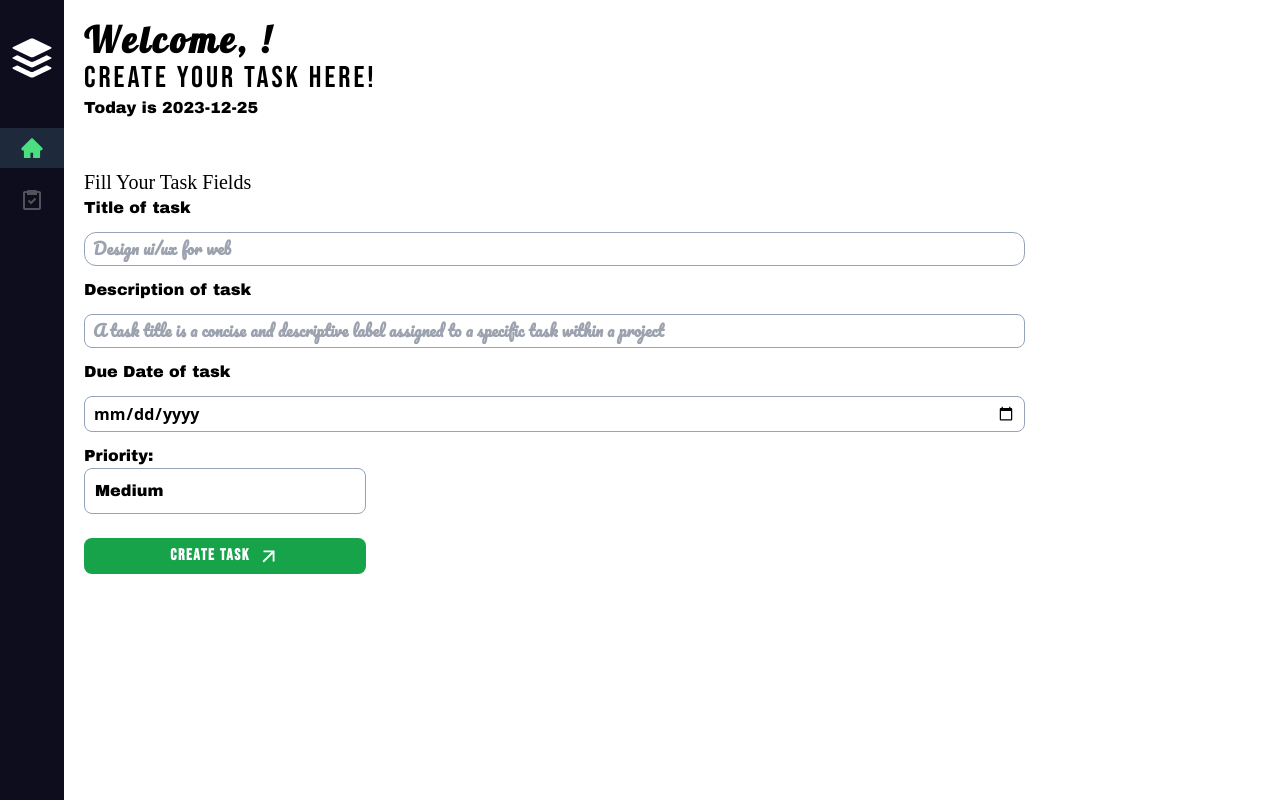
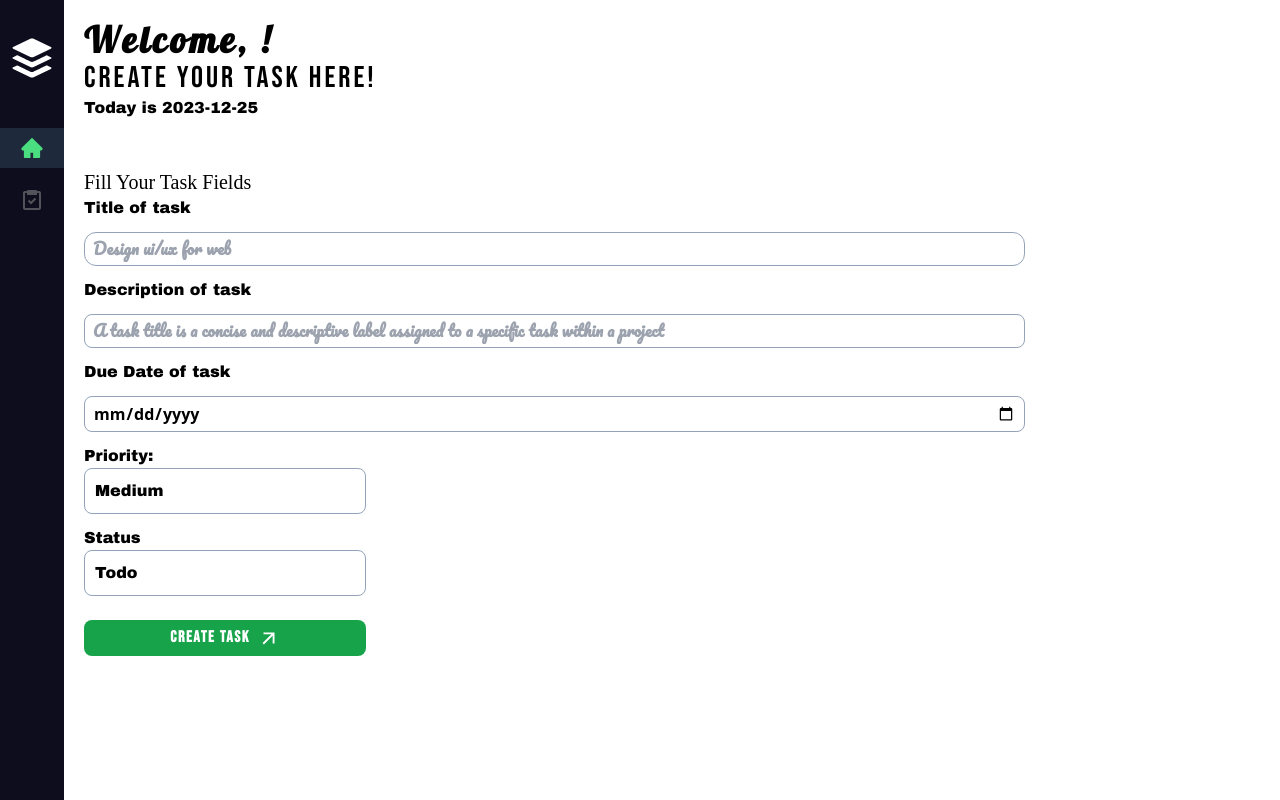
Before and after one commit to osama-hasan-khan/task-management-mern, a React (Vite) app in the folder frontend/: page /create-task in a window 1280 px wide. Built offline with nearby package versions, Linux system fonts and the light colour scheme; no server answers; some icons are missing; a web font is replaced by a local one.

Commit message:
creatd a page where user can see all of their tasks

```diff
--- a/frontend/src/components/Layout.jsx
+++ b/frontend/src/components/Layout.jsx
@@ -9,7 +9,7 @@ const Layout = ({ children }) => {
         <div className="flex">
           <Sidebar />
         </div>
-        <div className="flex-1 overflow-y-hidden">
+        <div className="flex-1 overflow-y-auto">
           <div className="m-5">
             <Outlet />
           </div>
--- /dev/null
+++ b/frontend/src/components/TaskList.jsx
@@ -0,0 +1,22 @@
+// src/components/TaskList.js
+import React from "react";
+
+const TaskList = ({ task }) => {
+  return (
+    <div className="max-w-sm rounded overflow-hidden shadow-lg mb-4">
+      <div className="px-6 py-4">
+        <div className="font-bold text-xl mb-2">{task.title}</div>
+        <p className="text-gray-700 text-base mb-2">
+          Description: {task.description}
+        </p>
+        <p className="text-gray-700 text-base mb-2">Due Date: {task.dueDate}</p>
+        <p className="text-gray-700 text-base mb-2">
+          Priority: {task.priority}
+        </p>
+        <p className="text-gray-700 text-base mb-2">Status: {task.status}</p>
+      </div>
+    </div>
+  );
+};
+
+export default TaskList;
--- a/frontend/src/components/Tasks.jsx
+++ b/frontend/src/components/Tasks.jsx
@@ -1,9 +1,57 @@
-import React from 'react'
+import React, { useEffect, useState } from "react";
+import { toast } from "react-toastify";
+import TaskList from "./TaskList";
 
 const Tasks = () => {
+  const [tasks, setTasks] = useState([]);
+
+  useEffect(() => {
+    const fetchAllTaks = async () => {
+      try {
+        const response = await fetch("/api/tasks/getAllTasks", {
+          method: "GET",
+          headers: {
+            "Content-Type": "application/json",
+          },
+        });
+
+        const data = await response.json();
+
+        if (!response.ok) {
+          return toast.error("Failed to fetch tasks");
+        }
+
+        setTasks(data);
+      } catch (error) {
+        toast.error(error.message);
+      }
+    };
+
+    fetchAllTaks();
+  }, []);
+
+  const renderTasksByStatus = (status) => {
+    return tasks
+      .filter((task) => task.status === status)
+      .map((task) => <TaskList key={task.id} task={task} />);
+  };
+
   return (
-    <div>Tasks</div>
-  )
-}
+    <div className="flex justify-around p-8">
+      <div>
+        <h2 className="text-2xl font-bold mb-4">Todo</h2>
+        {renderTasksByStatus("todo")}
+      </div>
+      <div>
+        <h2 className="text-2xl font-bold mb-4">In Progress</h2>
+        {renderTasksByStatus("inprogress")}
+      </div>
+      <div>
+        <h2 className="text-2xl font-bold mb-4">Backlog</h2>
+        {renderTasksByStatus("backlog")}
+      </div>
+    </div>
+  );
+};
 
-export default Tasks
+export default Tasks;
--- a/frontend/src/pages/CreateUserTask.jsx
+++ b/frontend/src/pages/CreateUserTask.jsx
@@ -50,6 +50,7 @@ const CreateUserTask = () => {
     description: "",
     dueDate: "",
     priority: "medium",
+    status: "todo",
   });
 
   const navigate = useNavigate();
@@ -84,7 +85,7 @@ const CreateUserTask = () => {
 
   return (
     <div className="flex flex-col">
-      <Link to="/profile">
+      <Link to="/profile" className="flex items-center justify-between">
         <h1 className="font-myFourthFont font-extrabold tracking-widest text-4xl">
           Welcome, {userProfile.username}!
         </h1>
@@ -151,6 +152,26 @@ const CreateUserTask = () => {
           </select>
         </label>
 
+        <label className="relative w-[30%] font-myThirdFont">
+          Status
+          <select
+            name="status"
+            value={inputs.status}
+            onChange={(e) => setInputs({ ...inputs, status: e.target.value })}
+            className="w-full p-2.5 bg-white border border-slate-400 rounded-lg  outline-none appearance-none focus:border-green-600"
+          >
+            <option value="backlog" className="font-extrabold">
+              Backlog
+            </option>
+            <option value="todo" className="font-extrabold">
+              Todo
+            </option>
+            <option value="inprogress" className="font-extrabold">
+              In Progress
+            </option>
+          </select>
+        </label>
+
         <button
           type="submit"
           className="mt-3 px-3 py-1.5 w-[30%] bg-green-600 text-white font-bold font-myFont tracking-widest text-center rounded-lg flex justify-center gap-2 items-center"
```
